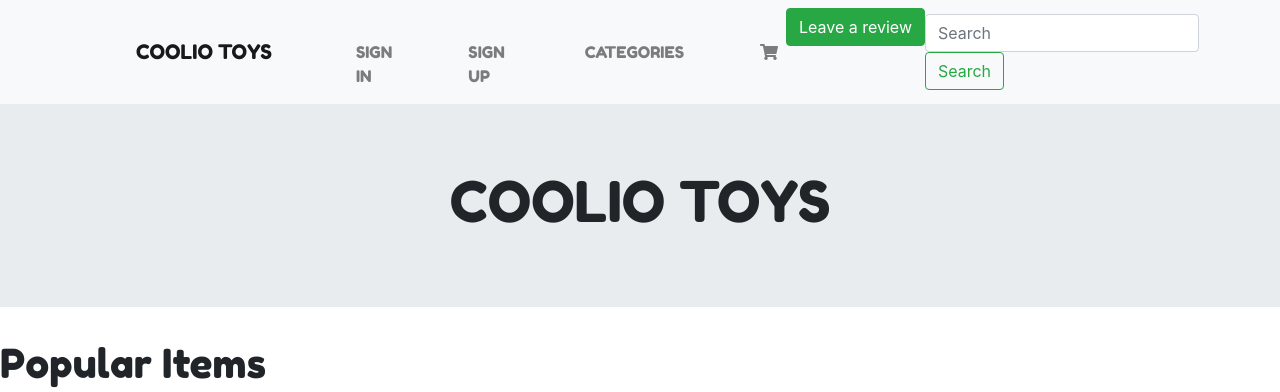
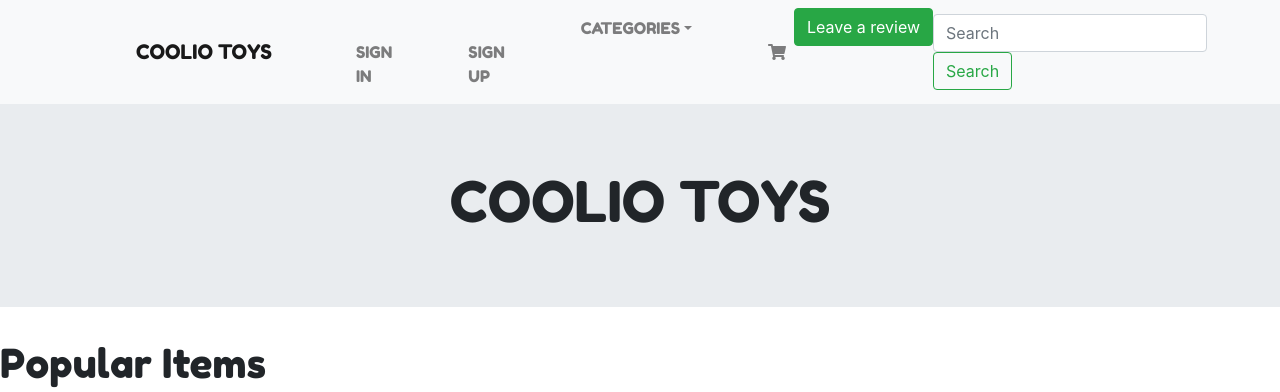
Before and after one commit to nachovz/fp_cohort-ix, a React app: page / in a window 1280 px wide. Shown: the top 392 px of the page. Built offline with nearby package versions, Linux system fonts and the light colour scheme.

Commit message:
added the nav bar dropdown menu

```diff
--- a/package.json
+++ b/package.json
@@ -72,6 +72,7 @@
 		"bootstrap": "^4.3.1",
 		"prop-types": "^15.6.1",
 		"react": "^16.8.6",
+		"react-bootstrap": "^1.0.0-beta.9",
 		"react-dom": "^16.8.6",
 		"react-polyfills": "0.0.1",
 		"react-router": "^4.3.1",
--- a/src/js/component/navbar.js
+++ b/src/js/component/navbar.js
@@ -1,4 +1,6 @@
 import React from "react";
+import NavDropdown from "react-bootstrap/NavDropdown";
+import "../../styles/home.scss";
 import { Link } from "react-router-dom";
 import { Button, Modal, ModalHeader, ModalBody, ModalFooter, Fade } from "reactstrap";
 import PropTypes from "prop-types";
@@ -53,13 +55,13 @@ export class Navbar extends React.Component {
 									</a>
 								</Link>
 							</li>
-							<li className="nav-item active">
-								<Link to="/gallery">
-									<a className="nav-link" href="#">
-										CATEGORIES
-									</a>
-								</Link>
-							</li>
+
+							<NavDropdown title="CATEGORIES" id="basic-nav-dropdown">
+								<NavDropdown.Item href="/gallery">TODDLERS</NavDropdown.Item>
+								<NavDropdown.Item href="/gallery">BOARD GAMES</NavDropdown.Item>
+								<NavDropdown.Item href="/gallery">COLLECTIBLES</NavDropdown.Item>
+							</NavDropdown>
+
 							<li className="nav-item active">
 								<Link to="/cart">
 									<a className="nav-link" href="#">
--- a/src/styles/index.scss
+++ b/src/styles/index.scss
@@ -78,3 +78,8 @@ a{
 a{
     margin-left: 60px
 }
+
+.show>.dropdown-menu {
+    display: block;
+    position: absolute;
+  }
```
Also changed, not shown: 1 other file.
